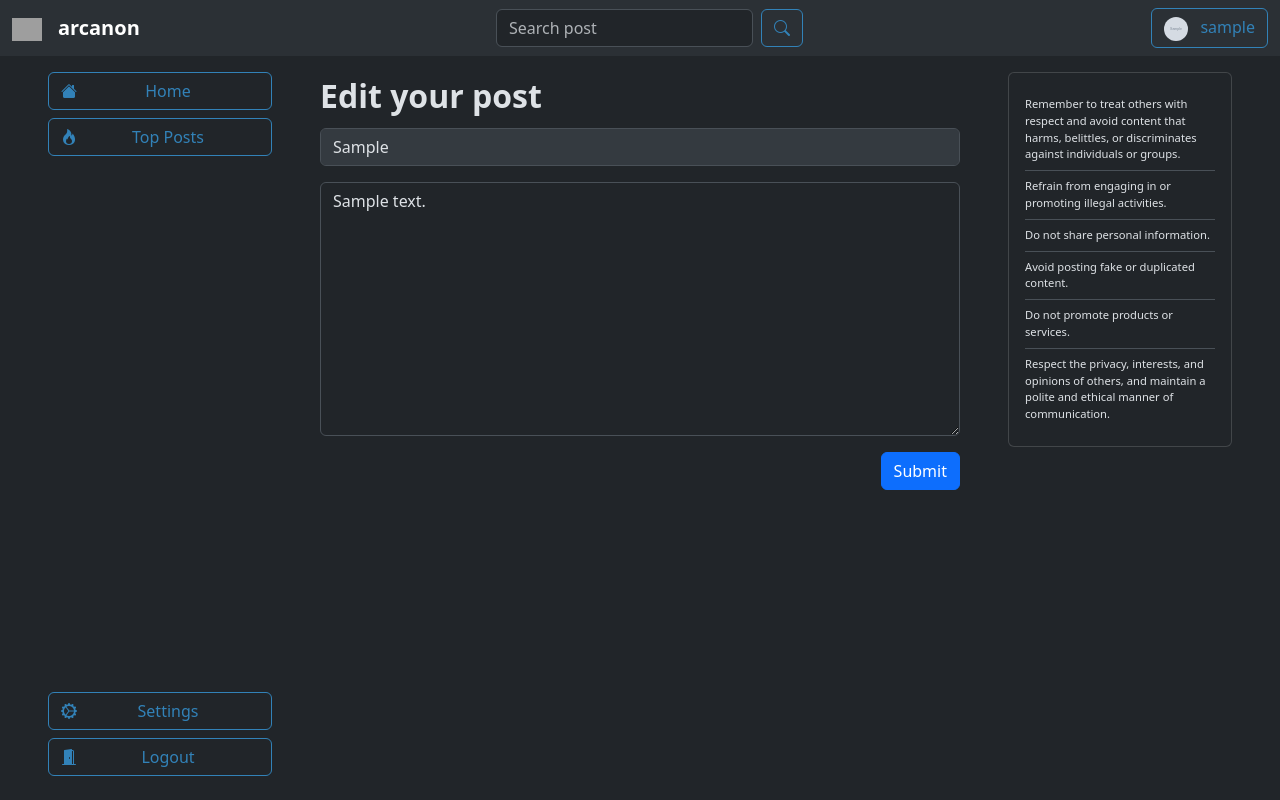
After one commit to irfanalmsyah/arcanon, a Django app: page /forum/1/edit/ in a window 1280 px wide. The commit adds this page. Run offline with Django 4.2, Linux system fonts and the light colour scheme; a user stored in the database is signed in; tables that the repository leaves empty hold one stand-in row (values such as "Sample post"); grey boxes marked "Sample" are stand-in pictures; grey boxes are pictures that could not be loaded.

Commit message:
add post edit

```diff
--- a/forum/urls.py
+++ b/forum/urls.py
@@ -5,6 +5,7 @@ from django.contrib.auth.decorators import login_required
 urlpatterns = [
     path('<int:post_id>/', login_required(views.PostView.as_view()), name='post'),
     path('create/', login_required(views.CreatePostView.as_view()), name='create_post'),
+    path('<int:post_id>/edit/', login_required(views.EditPostView.as_view()), name='edit_post'),
     path('<int:post_id>/create_comment/', login_required(views.CreateCommentView.as_view()), name='create_comment'),
     path('<int:post_id>/like/', login_required(views.LikePostView.as_view()), name='like_post'),
     path('<int:post_id>/comment/<int:comment_id>/like/', login_required(views.LikeCommentView.as_view()), name='like_comment'),
--- a/forum/views.py
+++ b/forum/views.py
@@ -33,6 +33,21 @@ class CreatePostView(View):
             content=request.POST['content'],
             author=request.user
         )
+        return redirect('post', post_id=post.id)
+
+
+class EditPostView(View):
+    def get(self, request, post_id):
+        # get post by id
+        post = Post.objects.get(id=post_id)
+        context = {'post': post}
+        return render(request, 'forum/edit.html', context)
+    def post(self, request, post_id):
+        # get post by id
+        post = Post.objects.get(id=post_id)
+        # update post
+        post.content = request.POST['content']
+        post.save()
         return redirect('post', post_id=post.id)
 
 
--- /dev/null
+++ b/templates/forum/edit.html
@@ -0,0 +1,33 @@
+{% extends 'base.html' %}
+{% block title %}Edit your post | {% endblock title %}
+{% block content %}
+    {% include 'includes/navbar.html' %}
+    <div class="row">
+        {% include 'includes/navpanel.html' %}
+        <div id="posts" class="col-6 mx-auto">
+            <div class="fw-semibold fs-2">Edit your post</div>
+                <form action="{% url 'edit_post' post.id %}" method="POST">
+                    {% csrf_token %}
+                    <input type="text" class="form-control mt-2 mb-3" placeholder="Title" name="title" value={{ post.title }} disabled>
+                    <textarea class="form-control mb-3" rows="10" placeholder="Content" name="content">{{ post.content }}</textarea>
+                    <div class="d-grid gap-2 d-md-flex justify-content-md-end">
+                        <button type="submit" class="btn btn-primary">Submit</button>
+                    </div>
+                </form>
+        </div>
+        <div id="room-panel" class="col-3 px-5">
+            <div class="card">
+                <div class="card-body">
+                    <ul class="list-group list-group-flush text-muted" style="font-size: 0.7rem;">
+                        <li class="list-group-item rules">Remember to treat others with respect and avoid content that harms, belittles, or discriminates against individuals or groups.</li>
+                        <li class="list-group-item rules">Refrain from engaging in or promoting illegal activities.</li>
+                        <li class="list-group-item rules">Do not share personal information.</li>
+                        <li class="list-group-item rules">Avoid posting fake or duplicated content.</li>
+                        <li class="list-group-item rules">Do not promote products or services.</li>
+                        <li class="list-group-item rules">Respect the privacy, interests, and opinions of others, and maintain a polite and ethical manner of communication.</li>
+                    </ul>
+                </div>
+            </div>
+        </div>
+    </div>
+{% endblock content %}
--- a/templates/forum/post.html
+++ b/templates/forum/post.html
@@ -48,6 +48,9 @@
                                     <i class="bi bi-three-dots-vertical"></i>
                                 </button>
                                 <ul class="dropdown-menu dropdown-menu-end" aria-labelledby="dropdownMenuButton">
+                                    {% if post.author == request.user %}
+                                    <li><a class="dropdown-item" href="{% url 'edit_post' post.id %}">Edit</a></li>
+                                    {% endif %}
                                     <li><button class="dropdown-item" onclick="report('post', {{ post.id }})">Report</button></li>
                                 </ul>
                             </div>
--- a/templates/forum/search.html
+++ b/templates/forum/search.html
@@ -56,6 +56,9 @@
                                                     <i class="bi bi-three-dots-vertical"></i>
                                                 </button>
                                                 <ul class="dropdown-menu dropdown-menu-end" aria-labelledby="dropdownMenuButton">
+                                                    {% if post.author == request.user %}
+                                                        <li><a class="dropdown-item" href="{% url 'edit_post' post.id %}">Edit</a></li>
+                                                    {% endif %}
                                                     <li><button class="dropdown-item" onclick="report('post', {{ post.id }})">Report</button></li>
                                                 </ul>
                                             </div>
--- a/templates/main/index.html
+++ b/templates/main/index.html
@@ -62,6 +62,9 @@
                                                     <i class="bi bi-three-dots-vertical"></i>
                                                 </button>
                                                 <ul class="dropdown-menu dropdown-menu-end" aria-labelledby="dropdownMenuButton">
+                                                    {% if post.author == request.user %}
+                                                        <li><a class="dropdown-item" href="{% url 'edit_post' post.id %}">Edit</a></li>
+                                                    {% endif %}
                                                     <li><button class="dropdown-item" onclick="report('post', {{ post.id }})">Report</button></li>
                                                 </ul>
                                             </div>
```
Also changed, not shown: templates/main/profile.html (+7 -0 lines).
